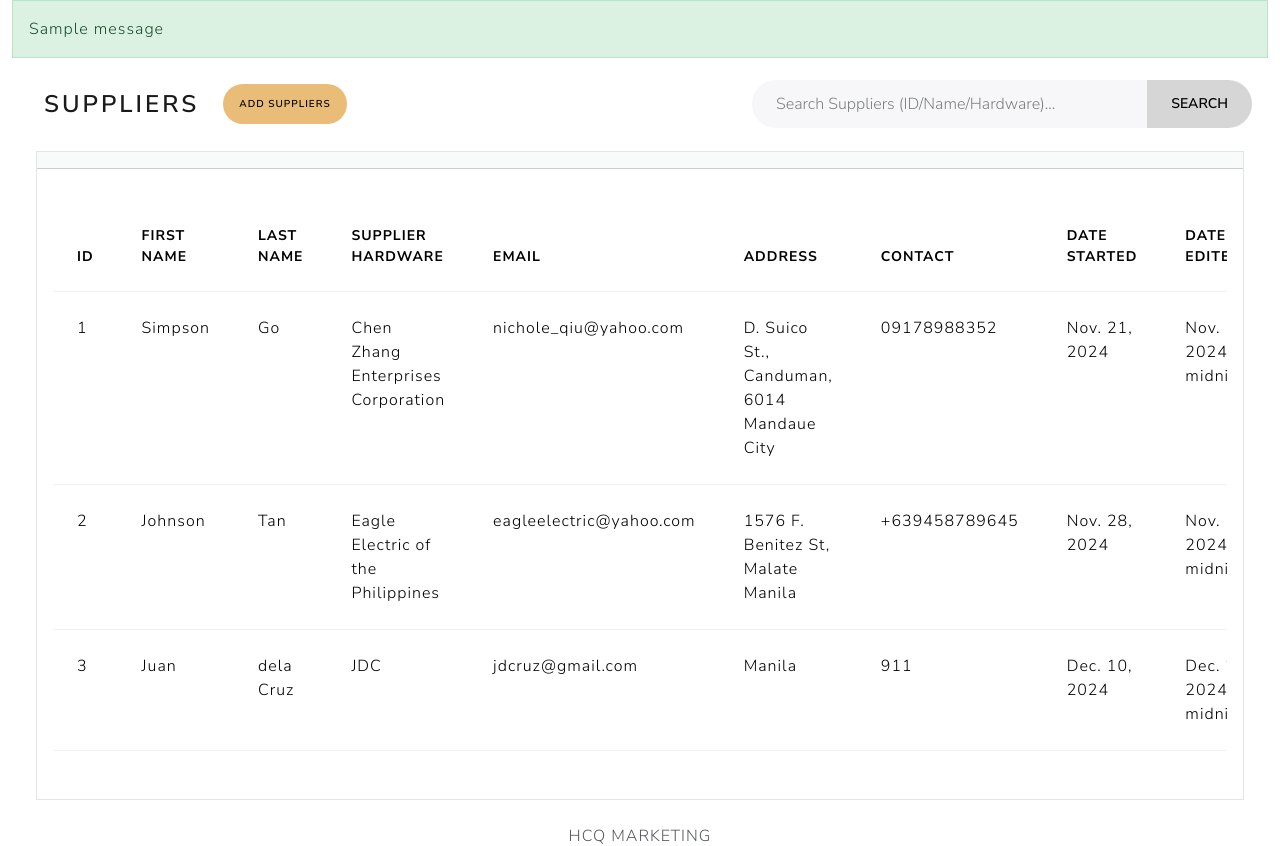
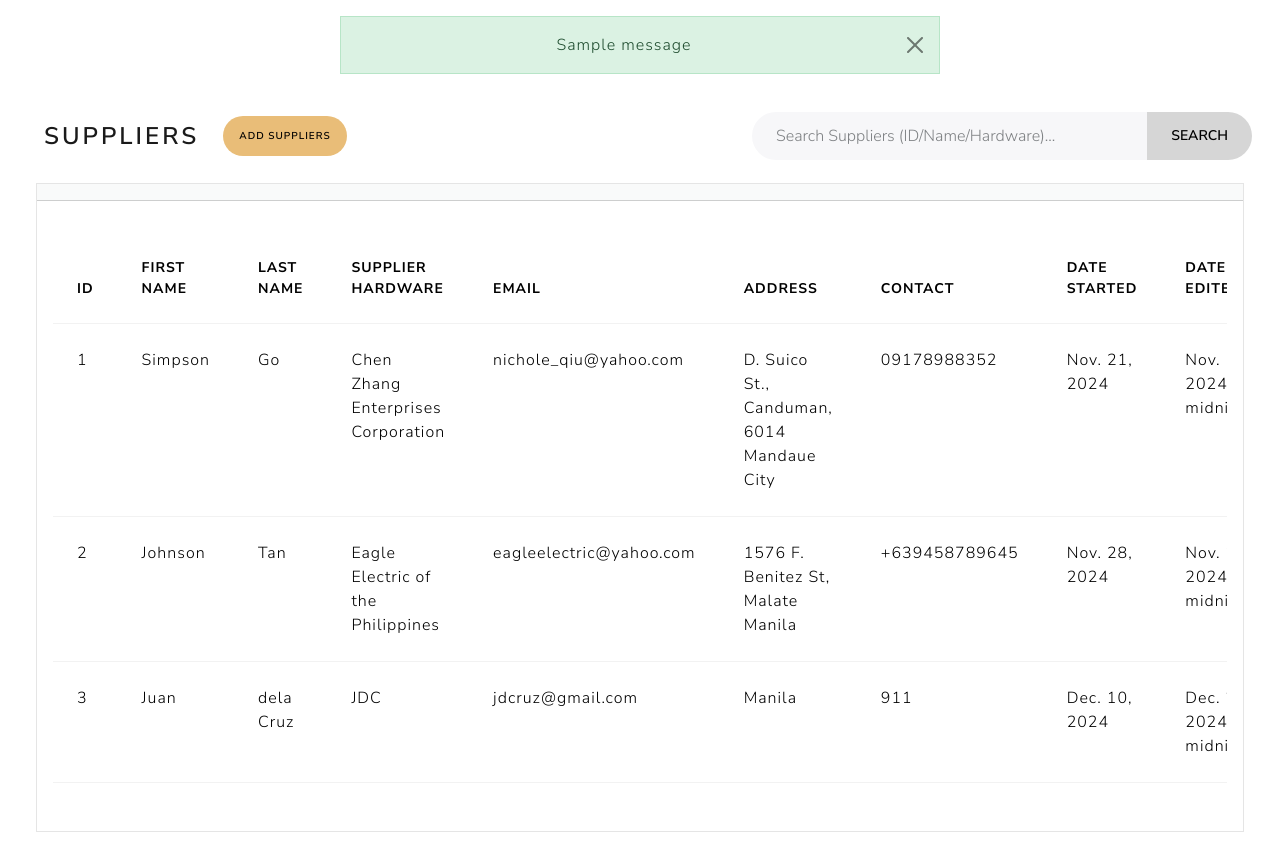
Before and after one commit to krlgarcia/hcqmarketing, a Django app: page /suppliers/index in a window 1280 px wide. Shown: the part 92-938 px from the top of the page. Run offline with Django 5.2, Linux system fonts and the light colour scheme; data comes from the database, SQL or seed files in the repository; tables that the repository leaves empty hold one stand-in row (values such as "Sample post"); one stand-in notice (Sample message) is shown; some libraries are stand-ins or nearby versions.

Commit message:
Purchase module updated + some UI improvements

```diff
--- a/suppliers/templates/suppliers/index.html
+++ b/suppliers/templates/suppliers/index.html
@@ -3,10 +3,13 @@
 {% block body %}
 
 {% if messages %}
-<div class="alert alert-success">
-    {% for message in messages %}
-        {{ message }}
-    {% endfor %}
+<div class="d-flex justify-content-center mt-3">
+    <div class="alert alert-success alert-dismissible fade show text-center" style="max-width: 600px; width: 100%;" role="alert">
+        {% for message in messages %}
+            {{ message }}
+        {% endfor %}
+        <button type="button" class="btn-close" data-bs-dismiss="alert" aria-label="Close"></button>
+    </div>
 </div>
 {% endif %}
 
```
